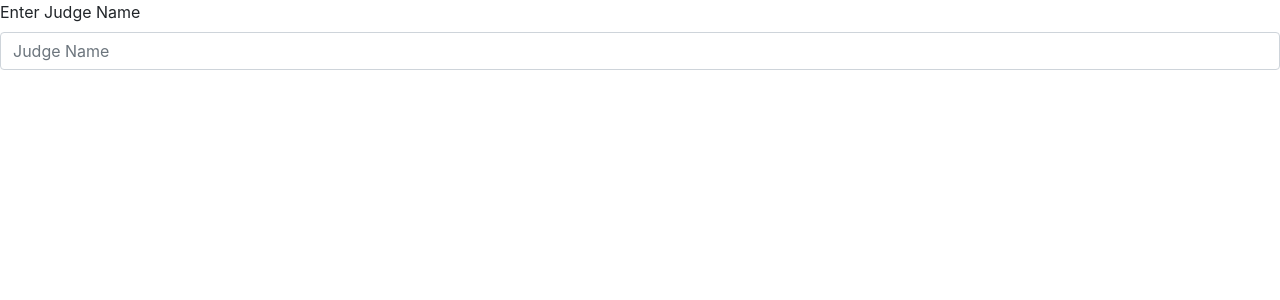
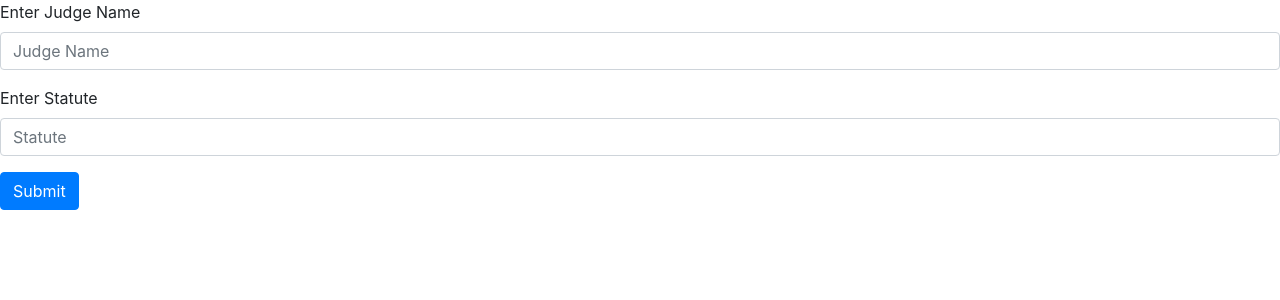
Before and after one commit to domtom1126/judge_flask, a Flask app: page / in a window 1280 px wide. Shown: the top 300 px of the page. Run offline with Flask 2, Linux system fonts and the light colour scheme; some libraries are stand-ins or nearby versions.

Commit message:
Functionality working, need to fix total cases for judge, double in html.

```diff
--- a/app.py
+++ b/app.py
@@ -10,12 +10,14 @@ def home():
    return  render_template('home.html')
 
 @app.route('/judge_return', methods=['POST', 'GET'])
-def judge_return():
+def judge_return(judge=None, statute=None):
       # index.html, name=judge_name
    judge = request.form['judge_name']
+   statute = request.form['statute']
    con = sql.connect('judge.db')
    c = con.cursor()
-   c.execute("SELECT * FROM judge_statute_total WHERE judge = (?)", (judge))
-   con.commit()
-   display = c.fetchall()
-   return render_template('judge_return.html', display=display)
+   total_cases_for_judge =  c.execute("SELECT judge_total FROM judge_statute_total WHERE judge=? AND statute=?",(judge,statute))
+   display_judge_total = total_cases_for_judge.fetchall()
+   total_cases_for_database = c.execute("SELECT stat_totals FROM judge_statute_total WHERE judge=? AND statute=?",(judge,statute))
+   display_total_cases_for_database = total_cases_for_database.fetchone()
+   return render_template('judge_return.html',display_judge_total=display_judge_total, display_total_cases_for_database=display_total_cases_for_database,judge=judge, statute=statute)
--- a/templates/home.html
+++ b/templates/home.html
@@ -10,6 +10,11 @@
         <label for="">Enter Judge Name</label>
         <input type="text" name="judge_name" class="form-control" placeholder="Judge Name">
     </div>
+    <div class="form-group">
+        <label for="">Enter Statute</label>
+        <input type="text" name="statute" class="form-control" placeholder="Statute">
+    </div>
+    <button value="judge_return" type="submit" class="btn btn-primary">Submit</button>
 </form>
 </body>
 </html>
--- a/templates/judge_return.html
+++ b/templates/judge_return.html
@@ -4,6 +4,7 @@
     <title></title>
 </head>
 <body>
-<h1>{{display}}</h1>
+<h1>{{judge}} has {{display_judge_total}} cases regarding this statute: {{statute}}</h1>
+<h1>the database has this mainy cases: {{display_total_cases_for_database}} with this statute: {{statute}}</h1>
 </body>
 </html>
```
